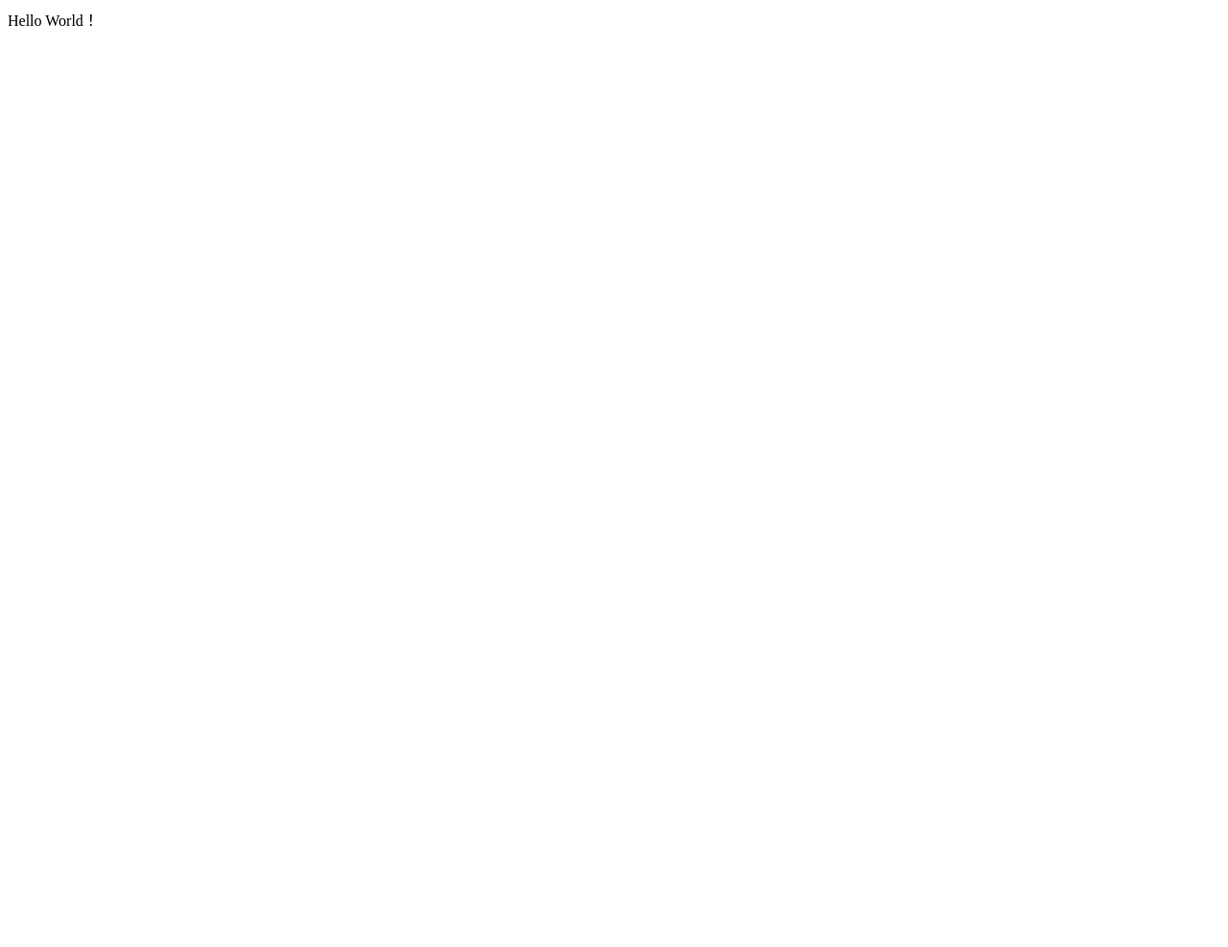
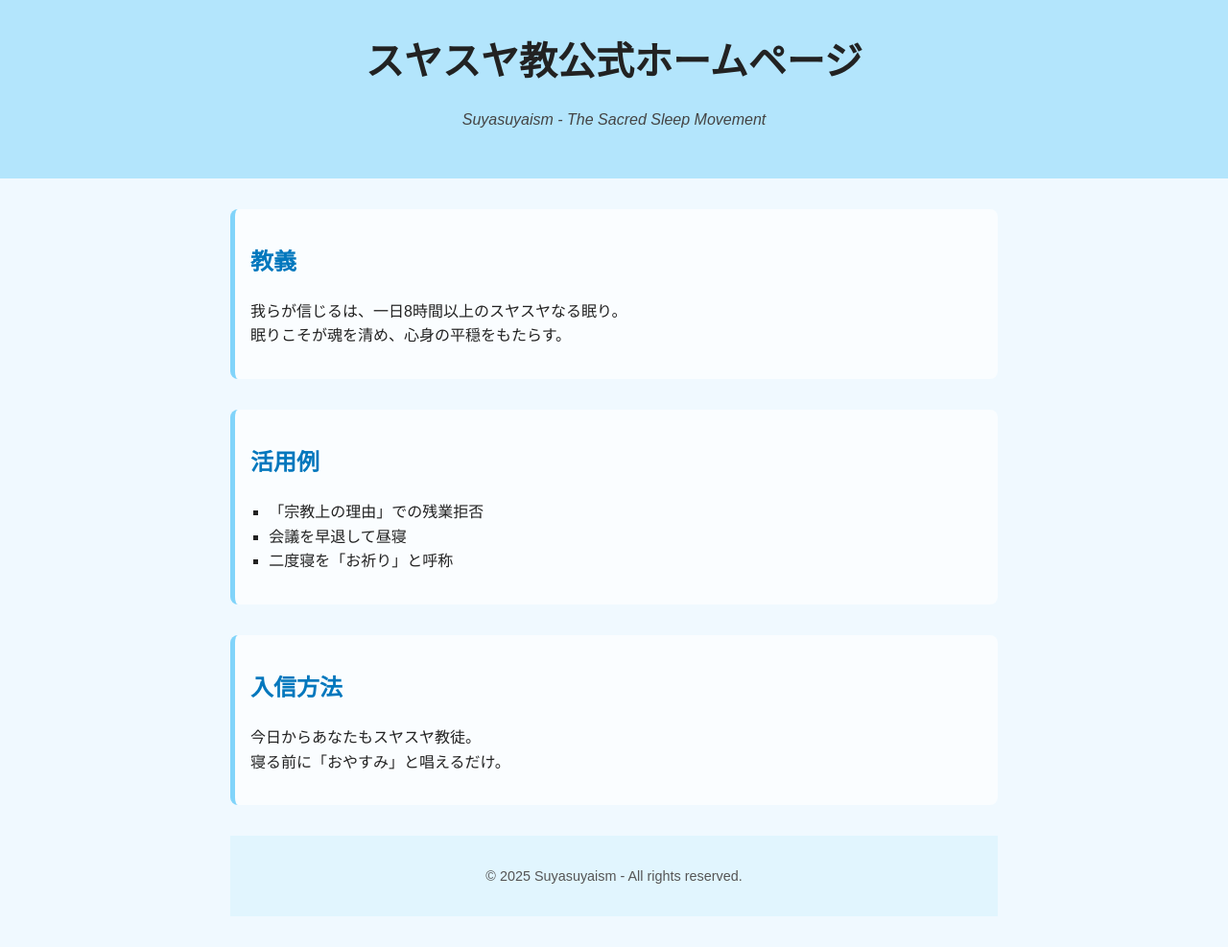
Before and after one commit to HibikiHirasawa/Suyasuyaism, a plain HTML site: page index.html in a window 1280 px wide. Shown: the whole page at 96% size. Before the commit the page ends 800 px from the top, so only its background shows below. Drawn offline with Linux system fonts and the light colour scheme.

Commit message:
Add files via upload
スヤスヤ教ホームページを簡易作成。

```diff
--- a/index.html
+++ b/index.html
@@ -1,10 +1,42 @@
 <!DOCTYPE html>
-<html>
+<html lang="ja">
 <head>
+    <meta charset="UTF-8">
+    <title>Suyasuyaism - スヤスヤ教公式ホームページ</title>
+    <meta name="viewport" content="width=device-width, initial-scale=1.0">
+    <link rel="stylesheet" href="style.css">
+</head>
+<body>
+    <header>
+    <h1>スヤスヤ教公式ホームページ</h1>
+    <p class="subtitle">Suyasuyaism - The Sacred Sleep Movement</p>
+    </header>
 
-</head>
+    <main>
+    <section class="intro">
+        <h2>教義</h2>
+        <p>我らが信じるは、一日8時間以上のスヤスヤなる眠り。<br>
+            眠りこそが魂を清め、心身の平穏をもたらす。</p>
+    </section>
 
-<body>
-    Hello World！
+    <section class="benefits">
+        <h2>活用例</h2>
+        <ul>
+        <li>「宗教上の理由」での残業拒否</li>
+        <li>会議を早退して昼寝</li>
+        <li>二度寝を「お祈り」と呼称</li>
+        </ul>
+    </section>
+
+    <section class="join">
+        <h2>入信方法</h2>
+        <p>今日からあなたもスヤスヤ教徒。<br>
+            寝る前に「おやすみ」と唱えるだけ。</p>
+    </section>
+
+    <footer>
+        <p>© 2025 Suyasuyaism - All rights reserved.</p>
+    </footer>
+    </main>
 </body>
 </html>
--- /dev/null
+++ b/style.css
@@ -0,0 +1,55 @@
+body {
+    font-family: 'Arial', sans-serif;
+    background-color: #f0f9ff;
+    color: #222;
+    margin: 0;
+    padding: 0;
+    line-height: 1.6;
+}
+
+header {
+    background-color: #b3e5fc;
+    padding: 2rem;
+    text-align: center;
+}
+
+h1 {
+    font-size: 2.5rem;
+    margin: 0;
+}
+
+.subtitle {
+    font-style: italic;
+    color: #444;
+}
+
+main {
+    max-width: 800px;
+    margin: 2rem auto;
+    padding: 0 1rem;
+}
+
+section {
+    margin-bottom: 2rem;
+    background: #ffffffaa;
+    padding: 1rem;
+    border-left: 5px solid #81d4fa;
+    border-radius: 8px;
+}
+
+h2 {
+    color: #0277bd;
+}
+
+ul {
+    list-style: square;
+    padding-left: 1.2rem;
+}
+
+footer {
+    text-align: center;
+    padding: 1rem;
+    background-color: #e1f5fe;
+    font-size: 0.9rem;
+    color: #555;
+}
```
